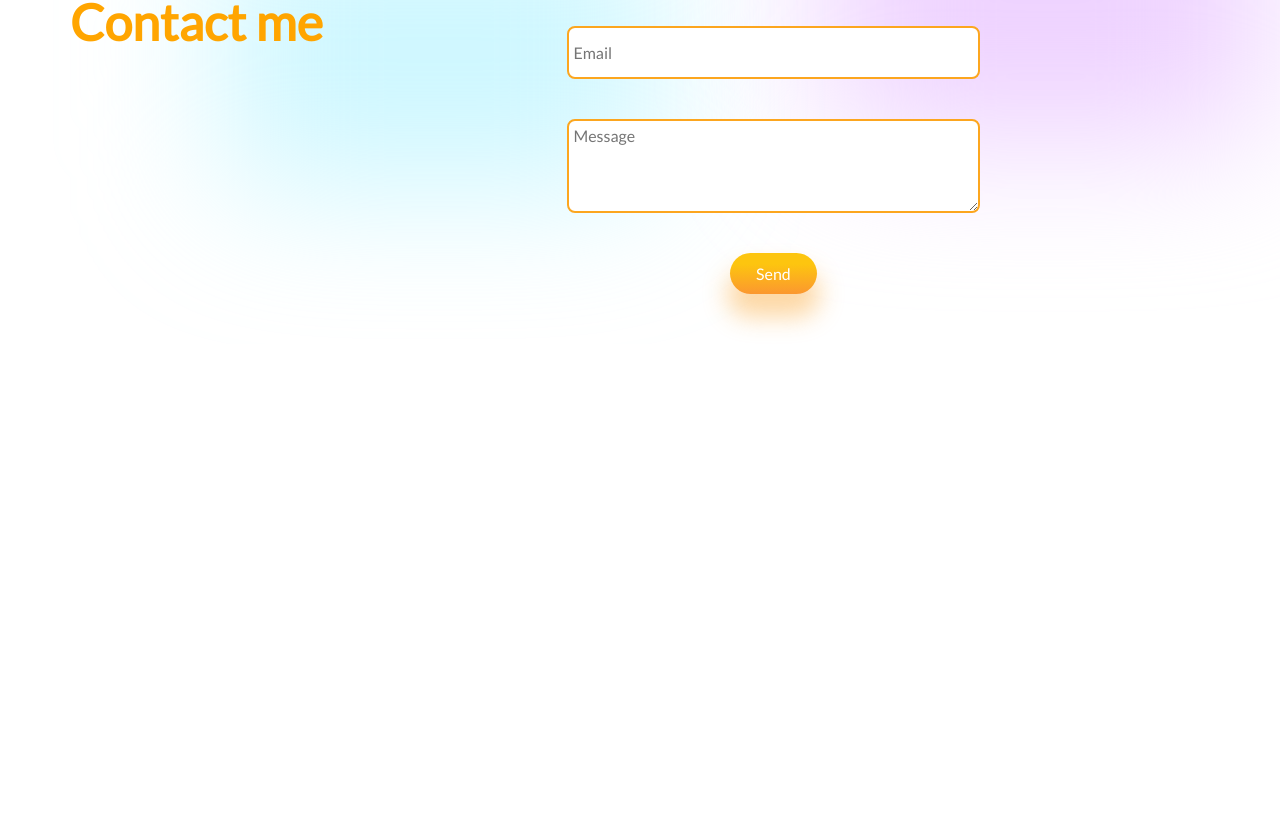
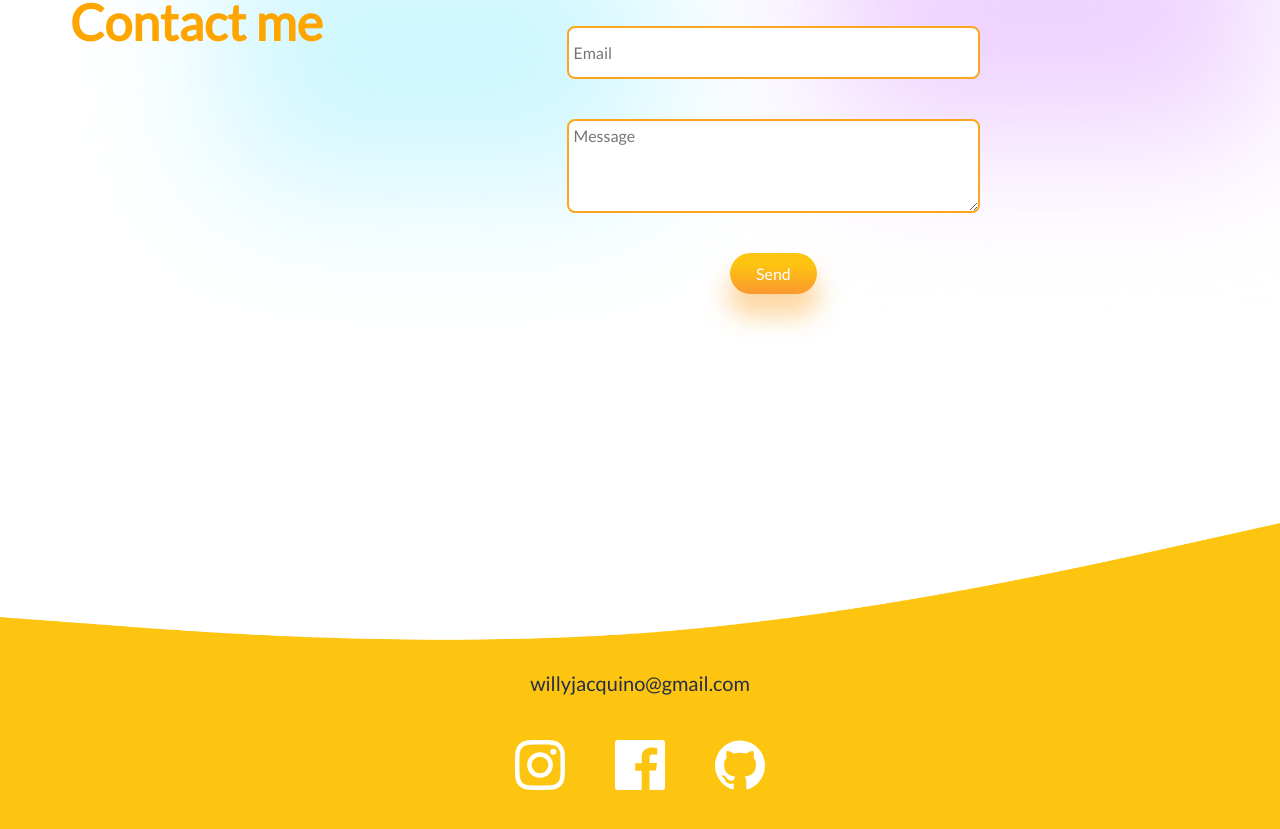
Before and after one commit to willy903/BMW-STORE, a React (Create React App) app: page / in a window 1280 px wide. Shown: the part 4674-5503 px from the top of the page. Before the commit the page ends 5018 px from the top, so only its background shows below. Built offline with nearby package versions, Linux system fonts and the light colour scheme.

Commit message:
Send message et contact finished

```diff
--- a/package.json
+++ b/package.json
@@ -4,6 +4,7 @@
   "private": true,
   "dependencies": {
     "@emailjs/browser": "^3.10.0",
+    "@iconscout/react-unicons": "^2.0.0",
     "@testing-library/jest-dom": "^5.16.5",
     "@testing-library/react": "^13.4.0",
     "@testing-library/user-event": "^13.5.0",
--- a/src/App.js
+++ b/src/App.js
@@ -7,6 +7,7 @@
 import Portfolio from "./components/portfolio/portfolio";
 import Testimonial from "./components/testimonials/testimonial";
 import Contact from "./components/contact/contact";
+import Footer from "./components/footer/footer";
 function App() {
   return (
     <div className="App">
@@ -18,6 +19,7 @@
       <Portfolio />
       <Testimonial/>
       <Contact/>
+      <Footer/>
     </div>
   );
 }
--- /dev/null
+++ b/src/components/footer/footer.css
@@ -0,0 +1,23 @@
+.footer {
+    display: flex;
+    align-items: center;
+    margin: -0.5rem -3.5rem;
+    position: relative;
+    margin-top: 7rem;
+}
+
+.footer-content {
+    position: absolute;
+    display: flex;
+    justify-content: center;
+    align-items: center;
+    flex-direction: column;
+    width: 100%;
+    margin-top: 4rem;
+}
+
+.f-icons {
+    display: flex;
+    gap: 2rem;
+    padding: 2rem;
+}
--- /dev/null
+++ b/src/components/footer/footer.jsx
@@ -0,0 +1,24 @@
+import React from 'react'
+import './footer.css'
+import Wave from '../../image/wave.png'
+import Insta from '@iconscout/react-unicons/icons/uil-instagram'
+import Facebook from '@iconscout/react-unicons/icons/uil-facebook'
+import GithHub from '@iconscout/react-unicons/icons/uil-github'
+
+const footer = () => {
+  return (
+    <div className="footer">
+        <img src={Wave} alt="" style={{width: "100%"}} />
+        <div className="footer-content">
+            <span>willyjacquino@gmail.com</span>
+            <div className="f-icons">
+                <Insta color='white' size='3rem'/>
+                <Facebook color='white' size='3rem'/>
+                <GithHub color='white' size='3rem'/>
+            </div>
+        </div>
+    </div>
+  )
+}
+
+export default footer
```
Also changed, not shown: 1 other file (tests, documents, lock files or other folders).
